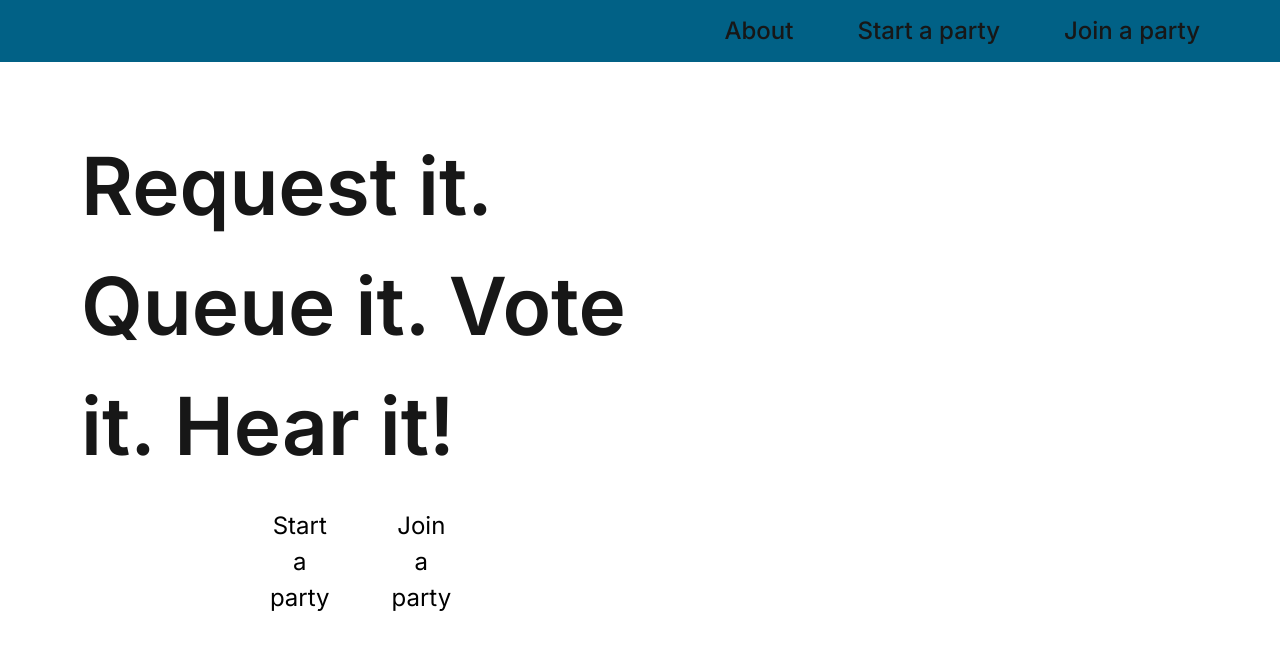
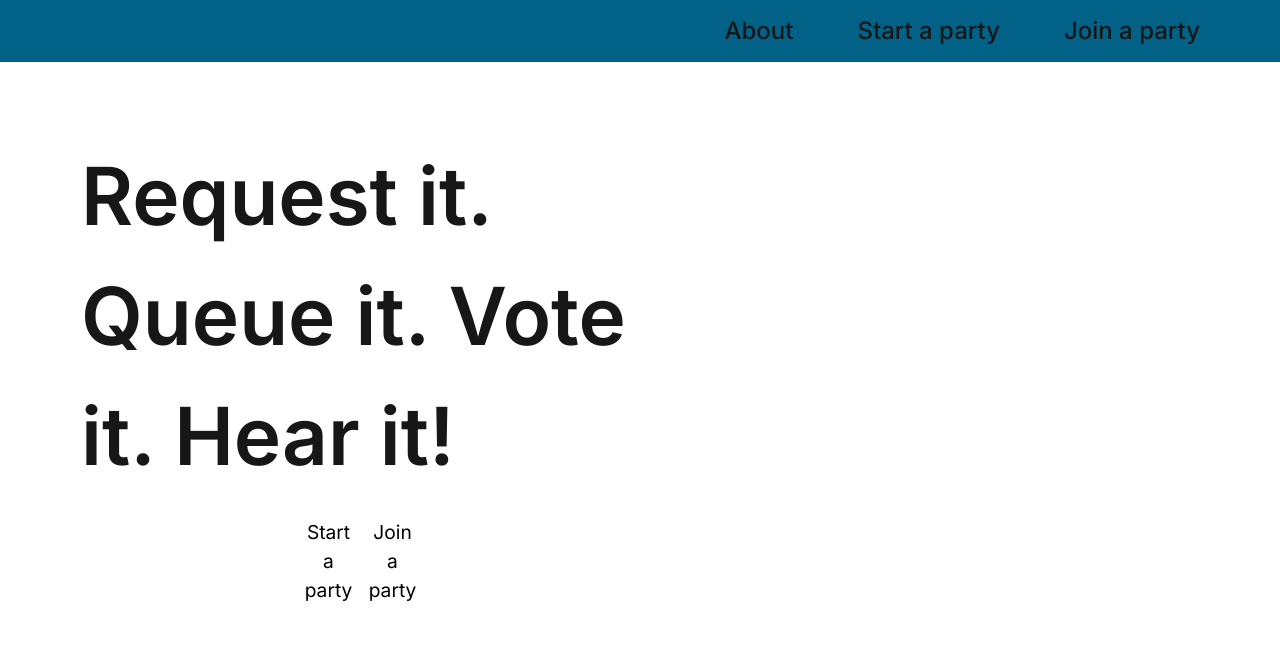
Before and after one commit to Isseymay/auxHelper, a Next.js app: page / in a window 1280 px wide. Shown: the top 650 px of the page. Built offline with nearby package versions, Linux system fonts and the light colour scheme.

Commit message:
added moving animations and button animations

```diff
--- a/app/globals.css
+++ b/app/globals.css
@@ -72,11 +72,12 @@ body {
 }
 
 .action-btn{
+  width: 2rem;
   padding: 5px 15px;
   display: flex;
   justify-content: center;
   background-color: white;
-  font-size: 1.5rem;
+  font-size: 1.2rem;
   color: black;
   border-radius: 30px;
 }
--- a/app/layout.tsx
+++ b/app/layout.tsx
@@ -8,8 +8,8 @@ export default function RootLayout({
 }>) {
   return (
     <html lang="en">
-      <Navbar />
       <body className={`body`}>
+        <Navbar />
         {children}
       </body>
     </html>
```
